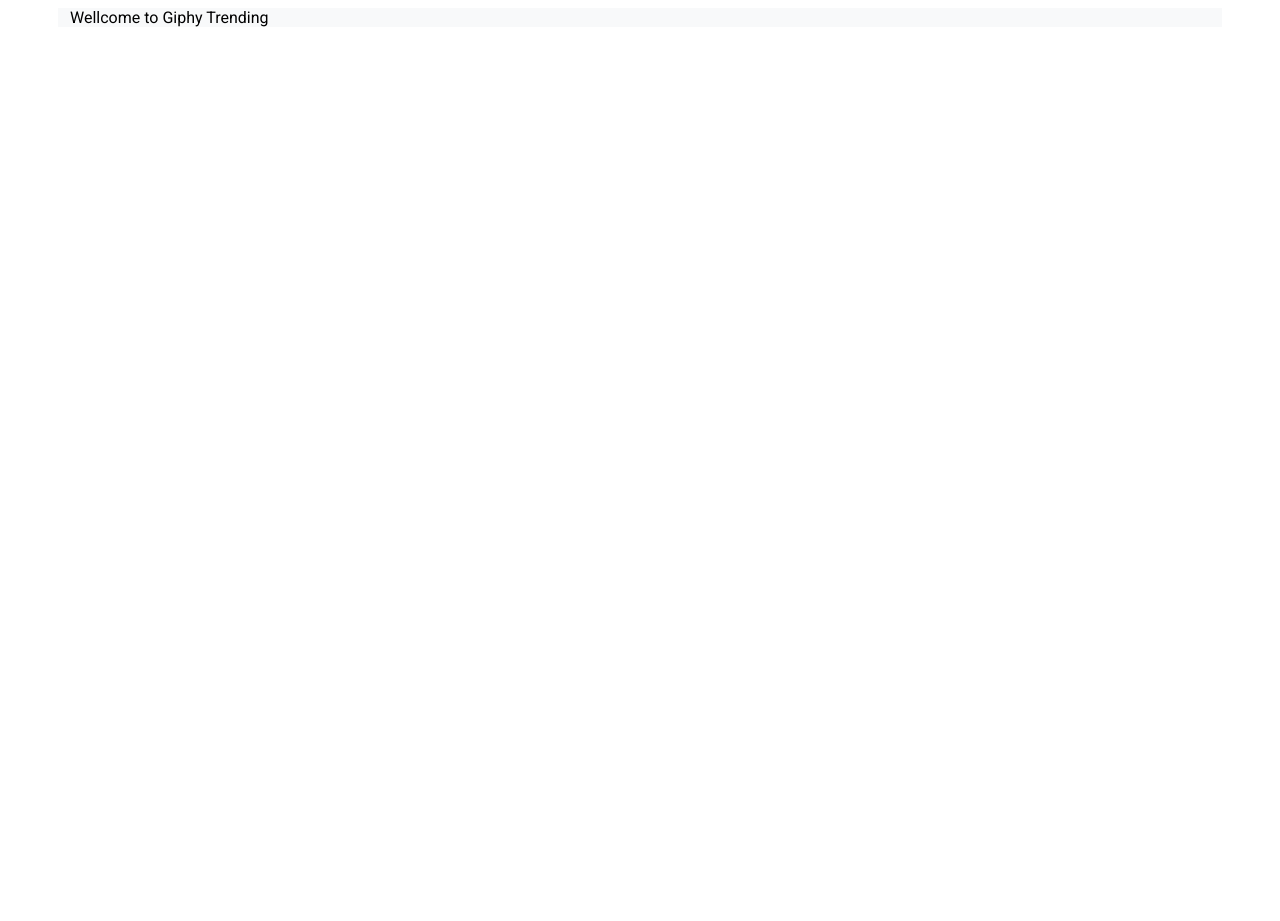
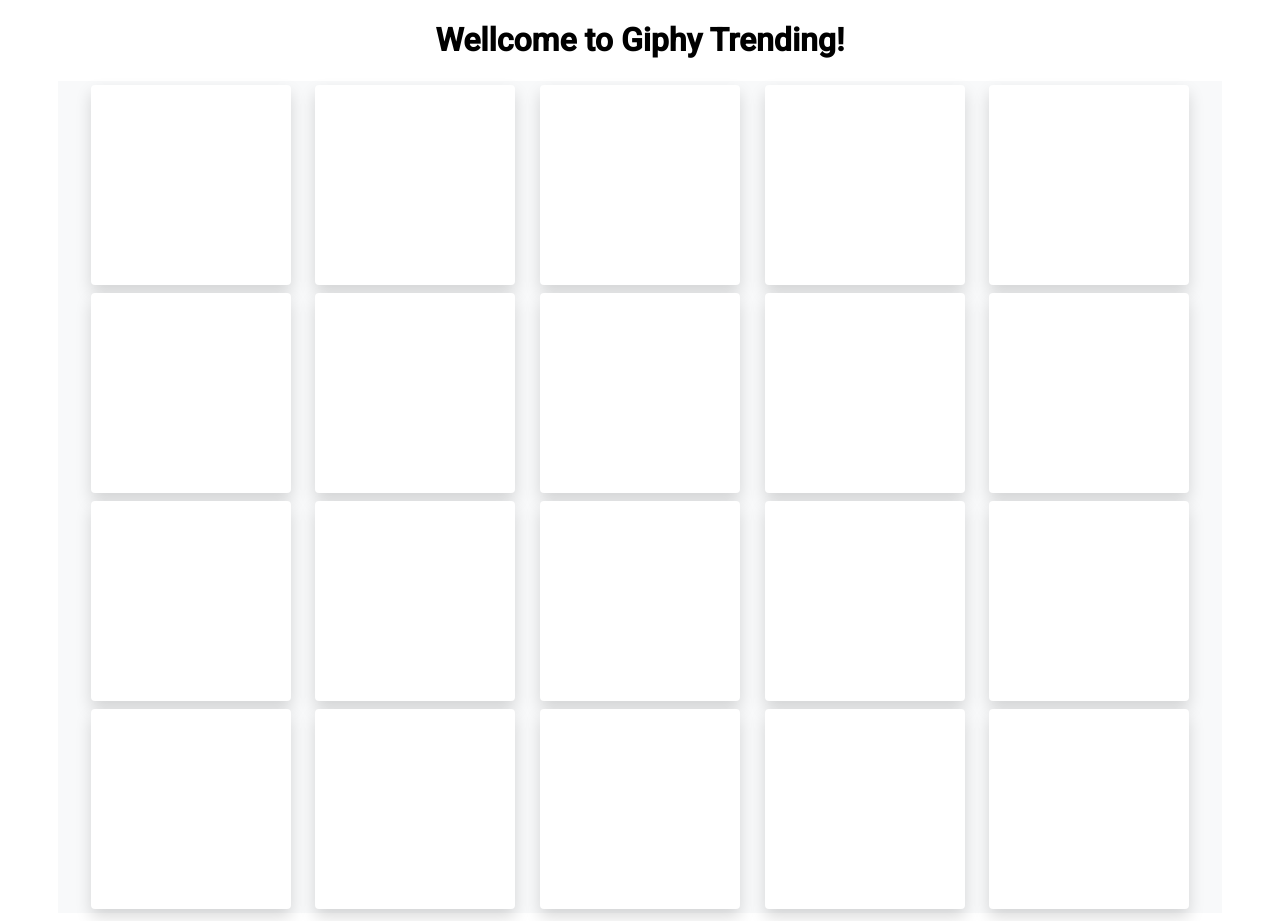
Before and after one commit to nqminhuit/giphy-trending, a React app: page / in a window 1280 px wide. Before the commit the page ends 800 px from the top, so only its background shows below. Built offline with nearby package versions, Linux system fonts and the light colour scheme.

Commit message:
- add Gallery view and use dummy cards for layouting

```diff
--- a/src/App.jsx
+++ b/src/App.jsx
@@ -1,6 +1,7 @@
 import React from "react";
 import "./App.scss";
+import GiphyGallery from "./view/GiphyGallery.jsx";
 
 export const App = () => (
-  <div className="container bg-light">Wellcome to Giphy Trending</div>
+  <GiphyGallery />
 );
--- a/src/App.scss
+++ b/src/App.scss
@@ -12,3 +12,11 @@
   font-family: "Roboto";
   font-weight: 400;
 }
+
+.w-200 {
+  width: 200px;
+}
+
+.h-200 {
+  height: 200px;
+}
--- /dev/null
+++ b/src/components/GifCard.jsx
@@ -0,0 +1,12 @@
+import React from "react";
+
+export default function GifCard() {
+
+  return (
+    <div className="w-200 h-200 bg-white shadow rounded m-1"></div>
+  );
+
+}
+
+GifCard.propTypes = {
+};
--- /dev/null
+++ b/src/view/GiphyGallery.jsx
@@ -0,0 +1,37 @@
+import React from "react";
+import GifCard from "../components/GifCard.jsx";
+
+export default function GiphyGallery() {
+
+  return (
+    <>
+      <h1 className="text-center">Wellcome to Giphy Trending!</h1>
+      <div className="container bg-light d-flex flex-wrap justify-content-evenly">
+        <GifCard />
+        <GifCard />
+        <GifCard />
+        <GifCard />
+        <GifCard />
+        <GifCard />
+        <GifCard />
+        <GifCard />
+        <GifCard />
+        <GifCard />
+        <GifCard />
+        <GifCard />
+        <GifCard />
+        <GifCard />
+        <GifCard />
+        <GifCard />
+        <GifCard />
+        <GifCard />
+        <GifCard />
+        <GifCard />
+      </div>
+    </>
+  );
+
+}
+
+GiphyGallery.propTypes = {
+};
```
